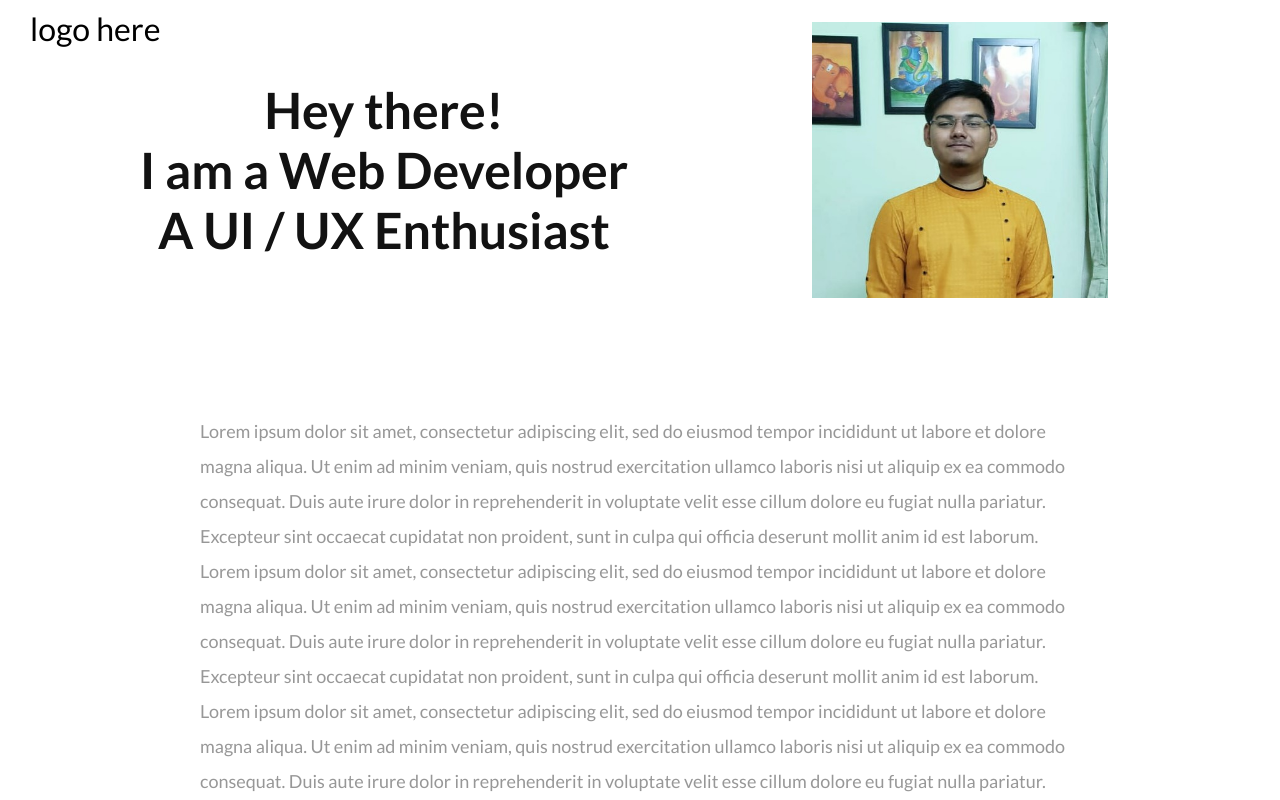
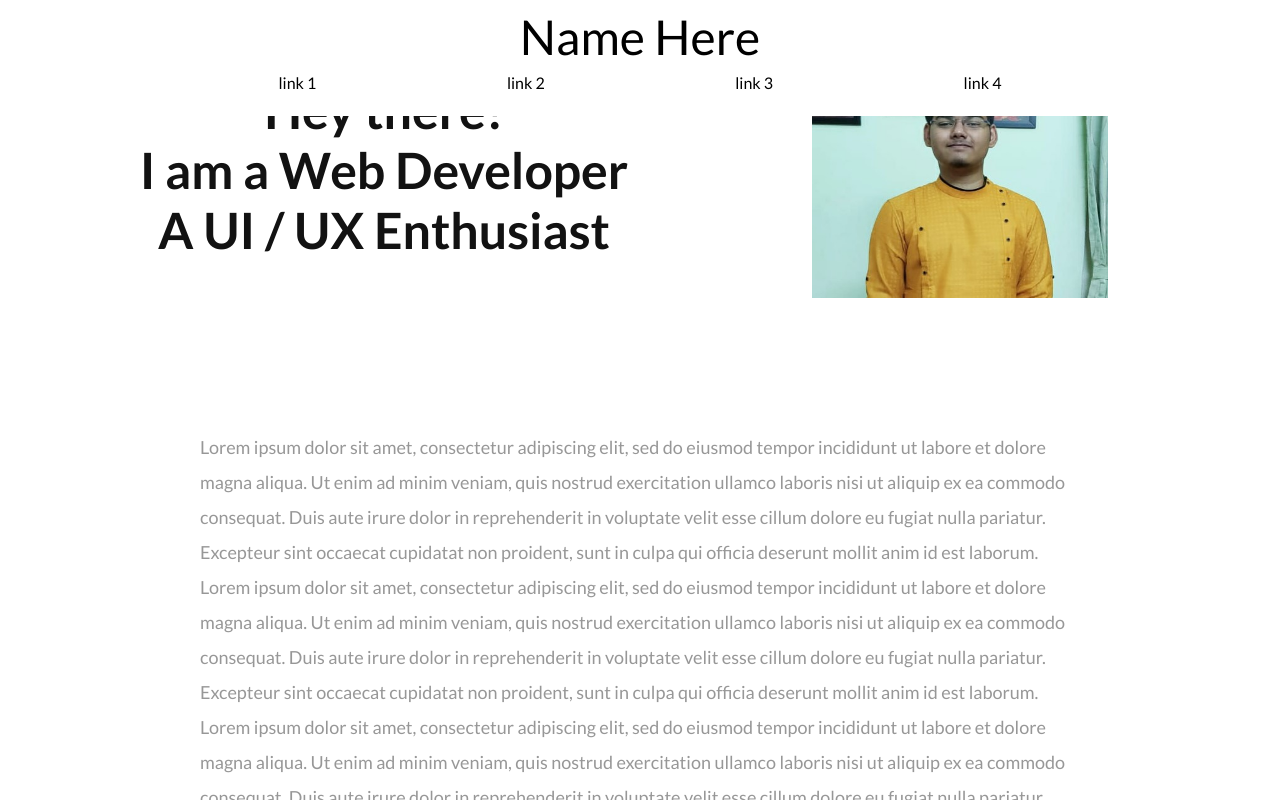
Before and after one commit to shashtag/Portfolio, a React (Create React App) app: page / in a window 1280 px wide. Shown: the top 800 px of the page. Built offline with nearby package versions, Linux system fonts and the light colour scheme.

Commit message:
update navbar style

```diff
--- a/src/components/App.js
+++ b/src/components/App.js
@@ -99,7 +99,7 @@ function App() {
       <Drawer show={drawerState} />
       {backdrop}
       {/* div for fixed navbar height remove this and add padding to the hero page  */}
-      <div style={{ height: "64px" }}></div>
+      <div style={{ height: "5rem" }}></div>
       <Home />
       <CardList className="card-container" cards={projectCards} />
 
--- a/src/components/navbar/navbar.js
+++ b/src/components/navbar/navbar.js
@@ -16,13 +16,13 @@ import Hamburger from './hamburger';
 const navbar = props => (
   <header className="page-header">
     <nav className="navbar">
-      <div className="navbar-logo"><a href="/">logo here</a></div>
+      <div className="navbar-logo "><a href="/">Name Here</a></div>
 
       {/* to push the logo and navlinks to each end */}
 
       <div className="between" />
-      <div className="navbar-links">
-        <ul>
+      <div className="navbar-links ">
+        <ul >
           <li><a href="/">link 1</a></li>
           <li><a href="/">link 2</a></li>
           <li><a href="/">link 3</a></li>
--- a/src/css/navbar/backdrop.css
+++ b/src/css/navbar/backdrop.css
@@ -8,7 +8,7 @@
   top: 0;
   right: 0;
   width: 100%;
-  z-index: 1;
+  z-index: 3;
 }
 @media (min-width: 769px) {
   .backdrop {
--- a/src/css/navbar/drawer.css
+++ b/src/css/navbar/drawer.css
@@ -6,7 +6,7 @@
   right: 0;
   max-width: 100%;
   width: 275px;
-  z-index: 2;
+  z-index:4;
   transform: translateX(100%);
   transition: transform 0.4s ease;
 }
@@ -15,6 +15,10 @@
   display: flex;
   flex-direction: column;
   padding: 20px;
+}
+.drawer ul li{
+  padding: 1rem 0.5rem;
+
 }
 .drawer a {
   color: black;
--- a/src/css/navbar/navbar.css
+++ b/src/css/navbar/navbar.css
@@ -1,10 +1,10 @@
 .page-header {
-  padding: 0 30px;
+  padding:  1rem ;
   top: 0;
   left: 0;
   position: fixed;
+  z-index:2;
   width: 100%;
-  height: 56px;
   background-color: white;
 
 }
@@ -23,9 +23,7 @@
   color: black;
   text-decoration: none;
 }
-.page-header .navbar-links a:hover, .page-header .navbar-links a:active {
 
-}
 .page-header .navbar-links ul {
   list-style: none;
   margin: 0;
@@ -45,4 +43,28 @@
   .navbar-links {
     display: none;
  }
+
 }
+@media (min-width: 769px){
+  .page-header {
+    padding: 0.5rem 6rem;
+
+
+  }
+  .page-header .navbar {
+    display: block;
+  }
+  .page-header .navbar-logo  {
+    text-align: center;
+    margin-bottom: 0.5rem;
+
+  }
+  .page-header .navbar-logo a {
+    text-align: center;
+    font-size: 3rem;
+  }
+  .page-header .navbar-links ul {
+    justify-content: space-evenly;
+    padding-bottom: 1rem;
+  }
+}
```
